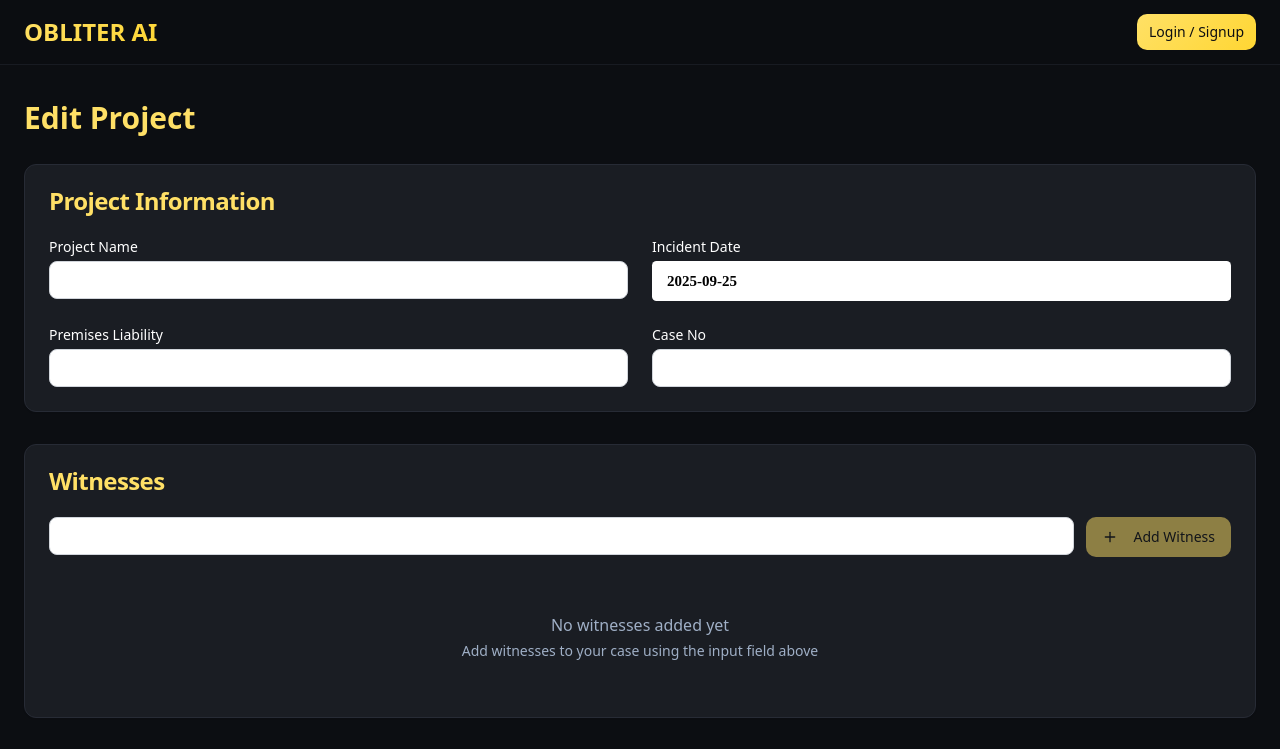
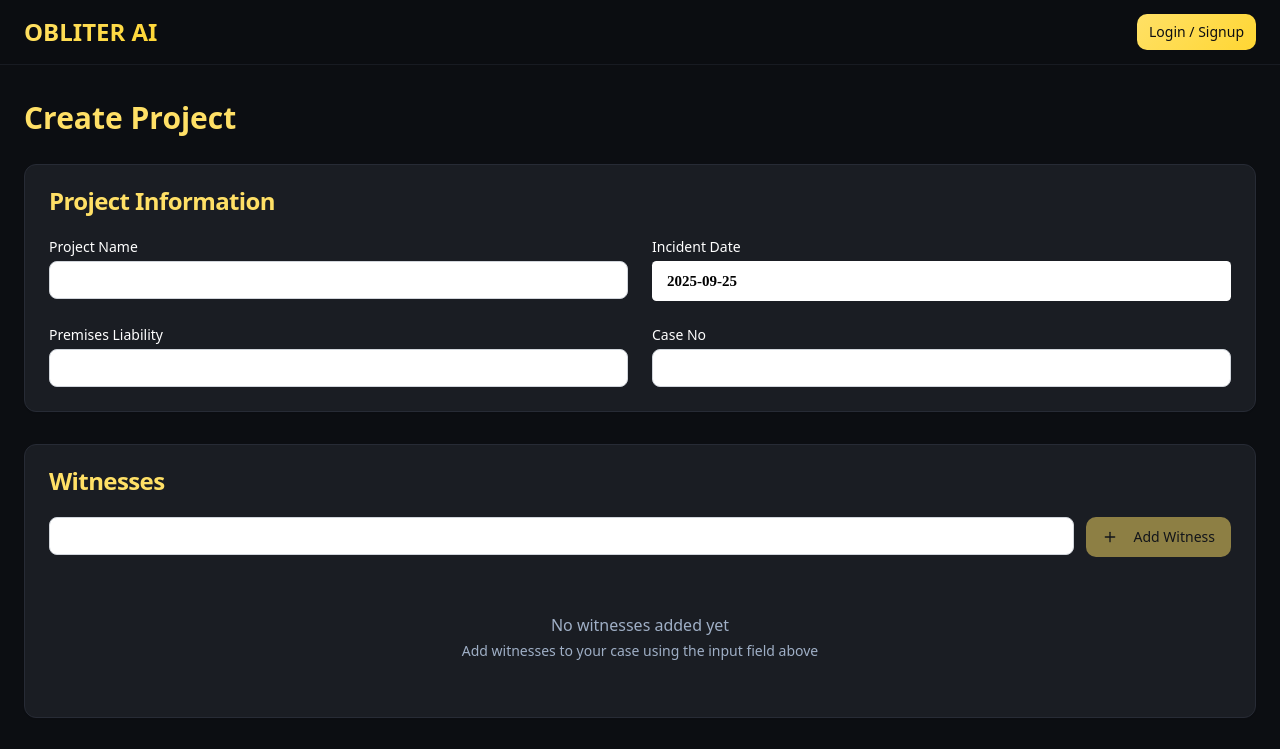
Before and after one commit to scsbatu/obiter-mvp, a React (Vite) app in the folder frontend/: page /projects/create-project in a window 1280 px wide. Shown: the top 749 px of the page. Built offline with nearby package versions, Linux system fonts and the light colour scheme.

Commit message:
text change in create project

```diff
--- a/frontend/src/screens/createProject/CreateProject.tsx
+++ b/frontend/src/screens/createProject/CreateProject.tsx
@@ -107,7 +107,7 @@ const CreateProject = () => {
         <div className="mx-auto">
           <div className="mb-7">
             <h1 className="text-3xl md:text-3xl font-bold text-primary">
-              {isNotAvailableProduct ? "Edit Project" : "Update Project"}
+              {isNotAvailableProduct ? "Create Project" : "Update Project"}
             </h1>
           </div>
           <form onSubmit={handleSubmit(onSubmit)}>
```
